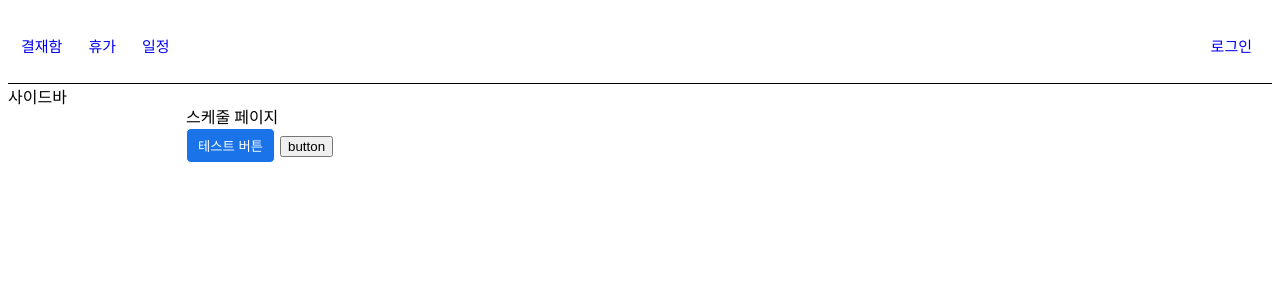
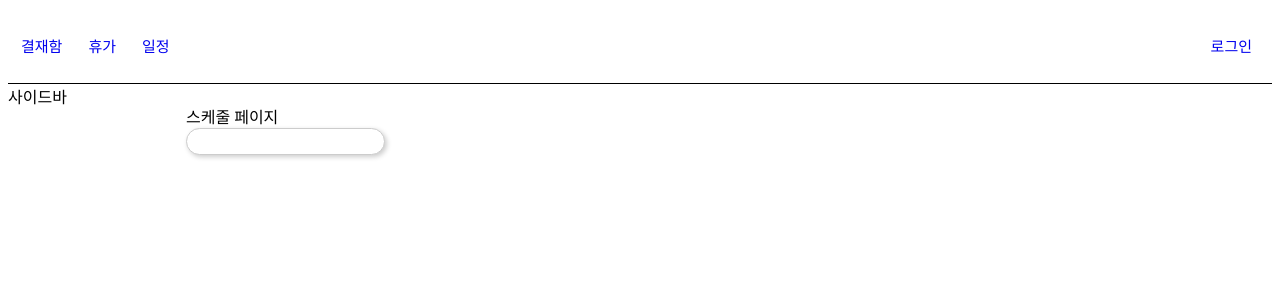
Before and after one commit to JxxHxxx/confirm-service-fe, a React (Vite) app in the folder confirm-fe/: page /schedule in a window 1280 px wide. Shown: the top 300 px of the page. Built offline with nearby package versions, Linux system fonts and the light colour scheme.

Commit message:
FEAT 검색바 컴포넌트 개발중

```diff
--- /dev/null
+++ b/confirm-fe/src/components/input/Searchbar.jsx
@@ -0,0 +1,13 @@
+import { Fragment } from "react";
+import '../../css/Input.css'
+
+export default function Searchbar({ onChange, onSubmit }) {
+
+    return <Fragment>
+        <form>
+            <input className="basic-sb"
+                onChange={onChange}
+                onSubmit={onSubmit} />
+        </form>
+    </Fragment>
+}
--- /dev/null
+++ b/confirm-fe/src/css/Input.css
@@ -0,0 +1,10 @@
+.basic-sb {
+    border-radius: 20px;
+    border: 1px solid #ccc;
+    padding: 5px 10px;
+    box-shadow: 2px 2px 5px rgba(0, 0, 0, 0.2);
+}
+
+.basic-sb:focus {
+
+}
--- a/confirm-fe/src/page/schedule/Schedule.jsx
+++ b/confirm-fe/src/page/schedule/Schedule.jsx
@@ -1,4 +1,6 @@
+import { useState } from "react";
 import Button from "../../components/button/Button";
+import Searchbar from "../../components/input/Searchbar";
 import { Header } from "../../components/layout/Header";
 import Page from "../../components/layout/Page";
 export default function Schedule() {
@@ -7,14 +9,24 @@ export default function Schedule() {
         alert('버튼 누름!')
     }
 
+    const [ keyword, setKeyword ] = useState();
+
+    const handleOnChangeInputValue = (event) => {
+        setKeyword(event.target.value);
+    }
+
+
+    const handleOnSubmmit = (event) => {
+        // TODO
+        event.preventDefault();
+        console.log('occur submit event')
+    }
+
     return (
         <Page header={<Header />} sidebar={<div>사이드바</div>}>
             <div>스케줄 페이지</div>
-            <Button
-            cn="basic-button"
-            name={"테스트 버튼"}
-            onClick={handleOnclickButton}/>
-            <Button />
+            <Searchbar onChange={handleOnChangeInputValue}
+            onSubmit={handleOnSubmmit}/>
         </Page>
     )
 }
```
